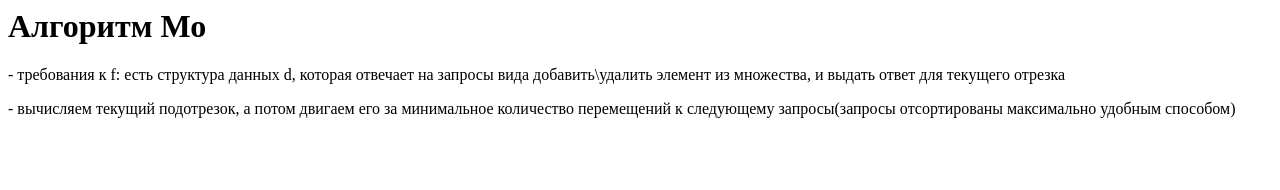
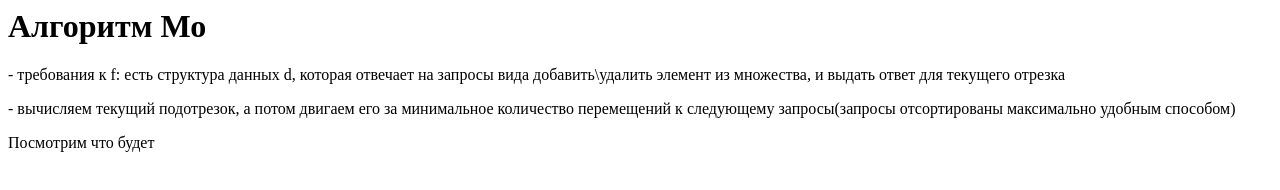
Before and after one commit to Robshak/HTML_and_CSS-study, a plain HTML site: page index.html in a window 1280 px wide. Drawn offline with Linux system fonts and the light colour scheme.

Commit message:
first commit

```diff
--- a/index.html
+++ b/index.html
@@ -8,3 +8,6 @@
     запросы(запросы
     отсортированы максимально удобным способом)
 </p>
+<p>
+    Посмотрим что будет
+</p>
```
